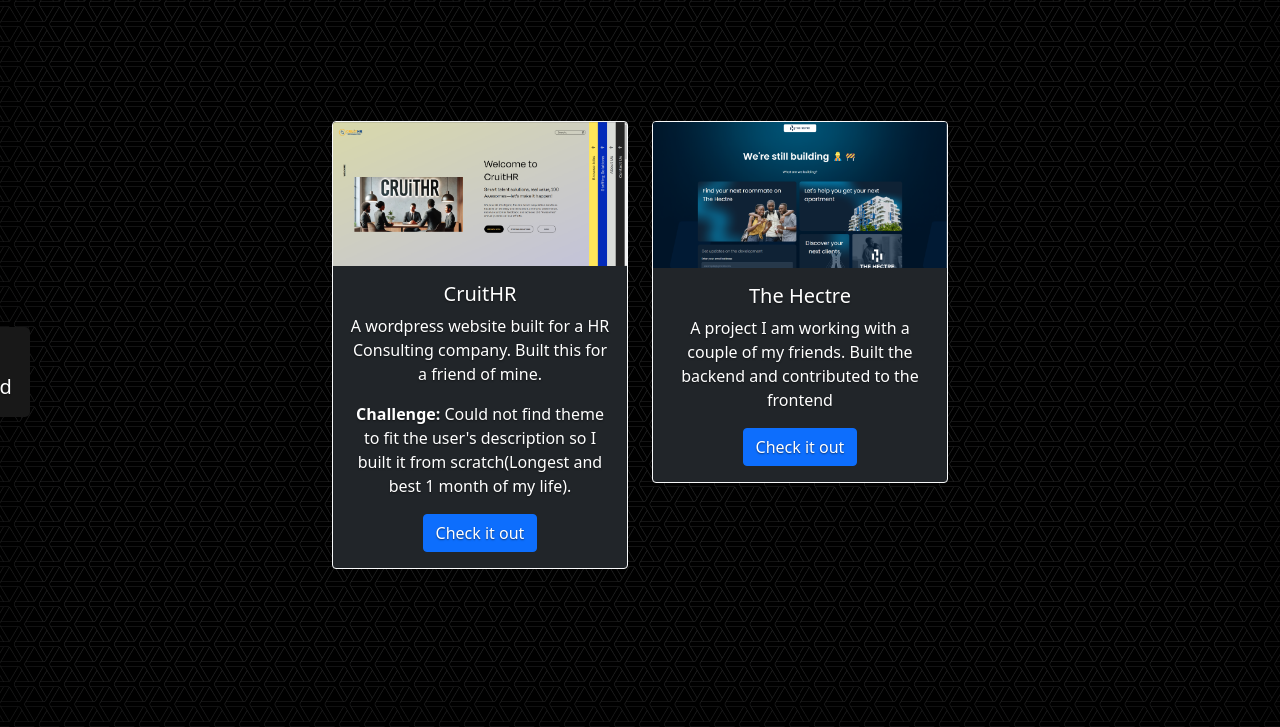
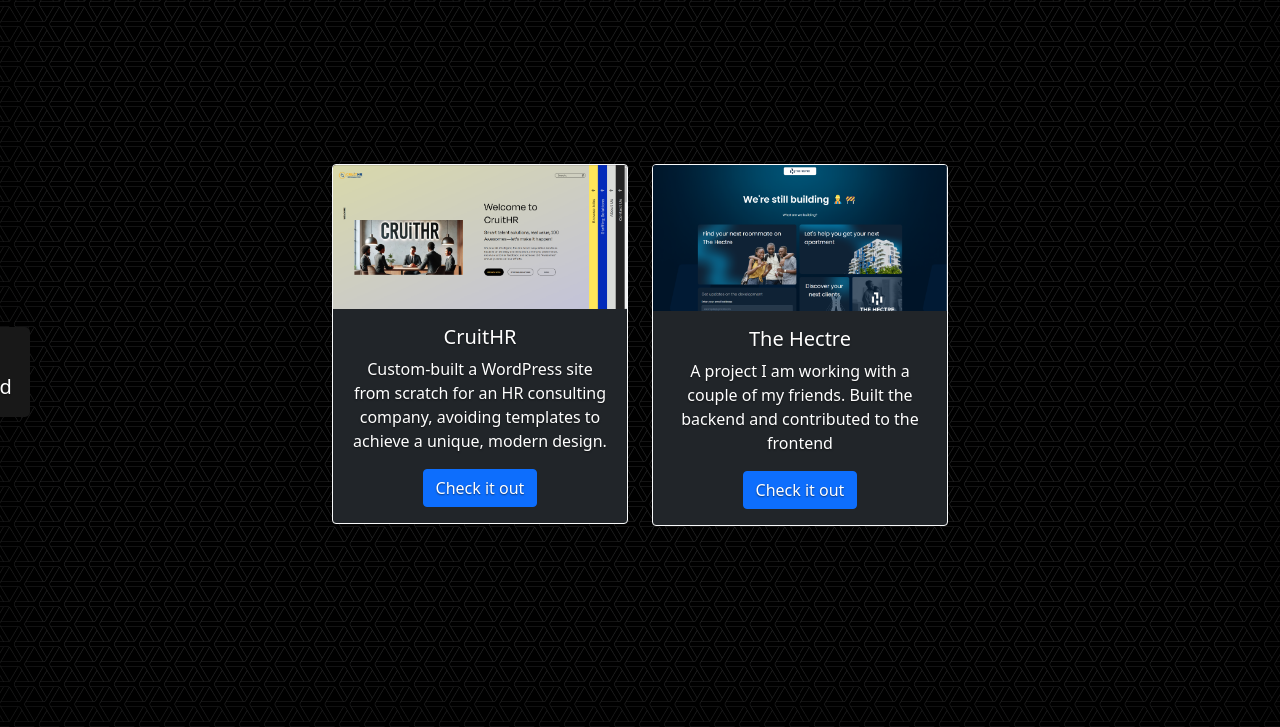
Before and after one commit to eriteria/my-portfolio, a plain HTML site: page portfolio.html in a window 1280 px wide. Shown: the part 73-800 px from the top of the page. Drawn offline with nearby package versions, Linux system fonts and the light colour scheme.

Commit message:
Added and edited Cruit HR

```diff
--- a/portfolio.html
+++ b/portfolio.html
@@ -3,7 +3,7 @@
   <head>
     <meta charset="utf-8">
     <meta name="viewport" content="width=device-width, initial-scale=1">
-    <title>My past Experience</title>
+    <title>My Portfolio</title>
 
     <link rel="canonical" href="https://getbootstrap.com/docs/5.1/examples/cover/">
 
@@ -59,8 +59,7 @@
   <img src="img/cruitHR.png" class="card-img-top" alt="Screenshot of Soundclaz.com">
   <div class="card-body">
     <h5 class="card-title">CruitHR</h5>
-    <p class="card-text">A wordpress website built for a HR Consulting company. Built this for a friend of mine.</p>
-    <p class="card-text"><strong>Challenge:</strong> Could not find theme to fit the user's description so I built it from scratch(Longest and best 1 month of my life).</p>
+    <p class="card-text">Custom-built a WordPress site from scratch for an HR consulting company, avoiding templates to achieve a unique, modern design.</p>
 
     <a href="https://olukojukelvin.com.ng/cruithr/" class="btn btn-primary">Check it out</a>
   </div>
```
Also changed, not shown: index.html (+1 -1 lines).
